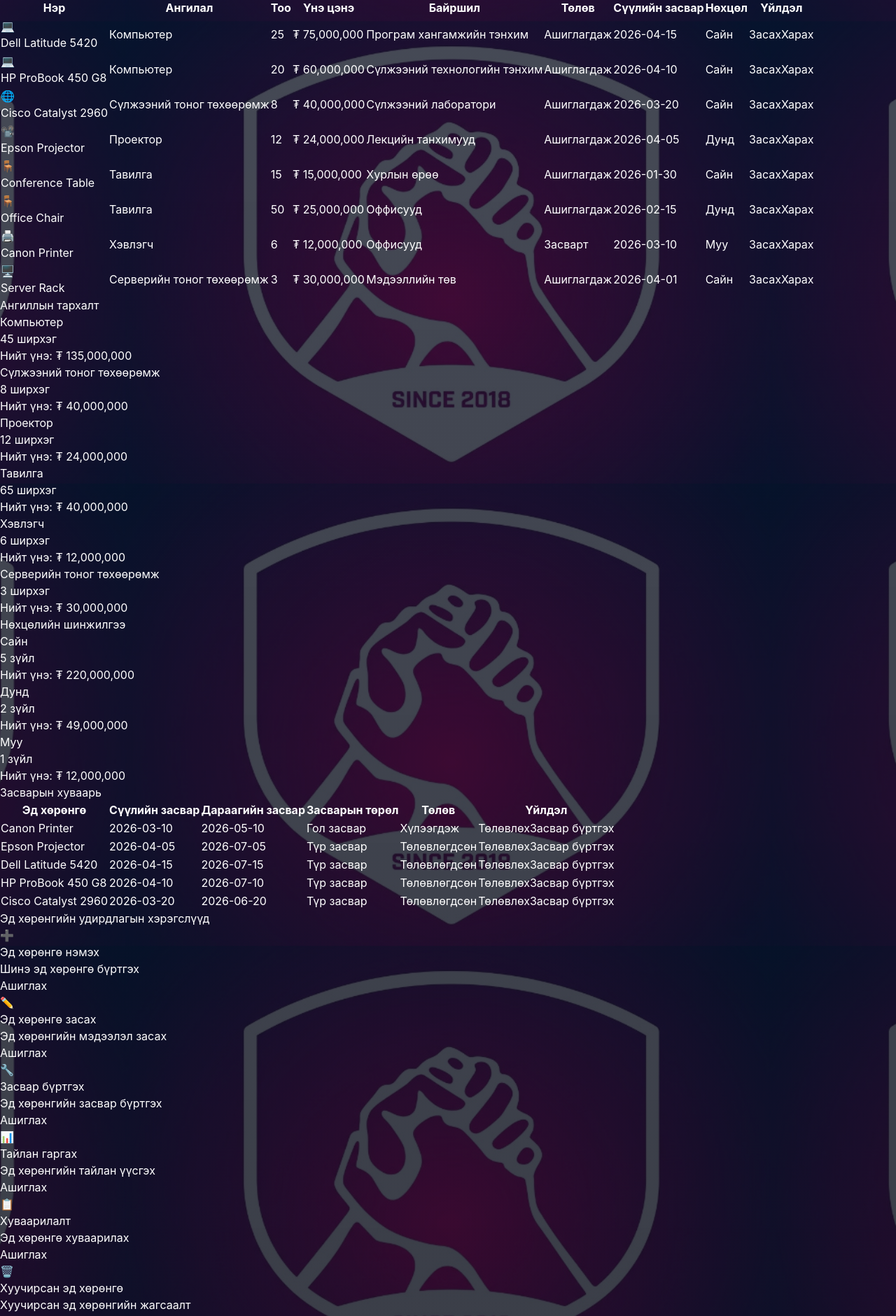
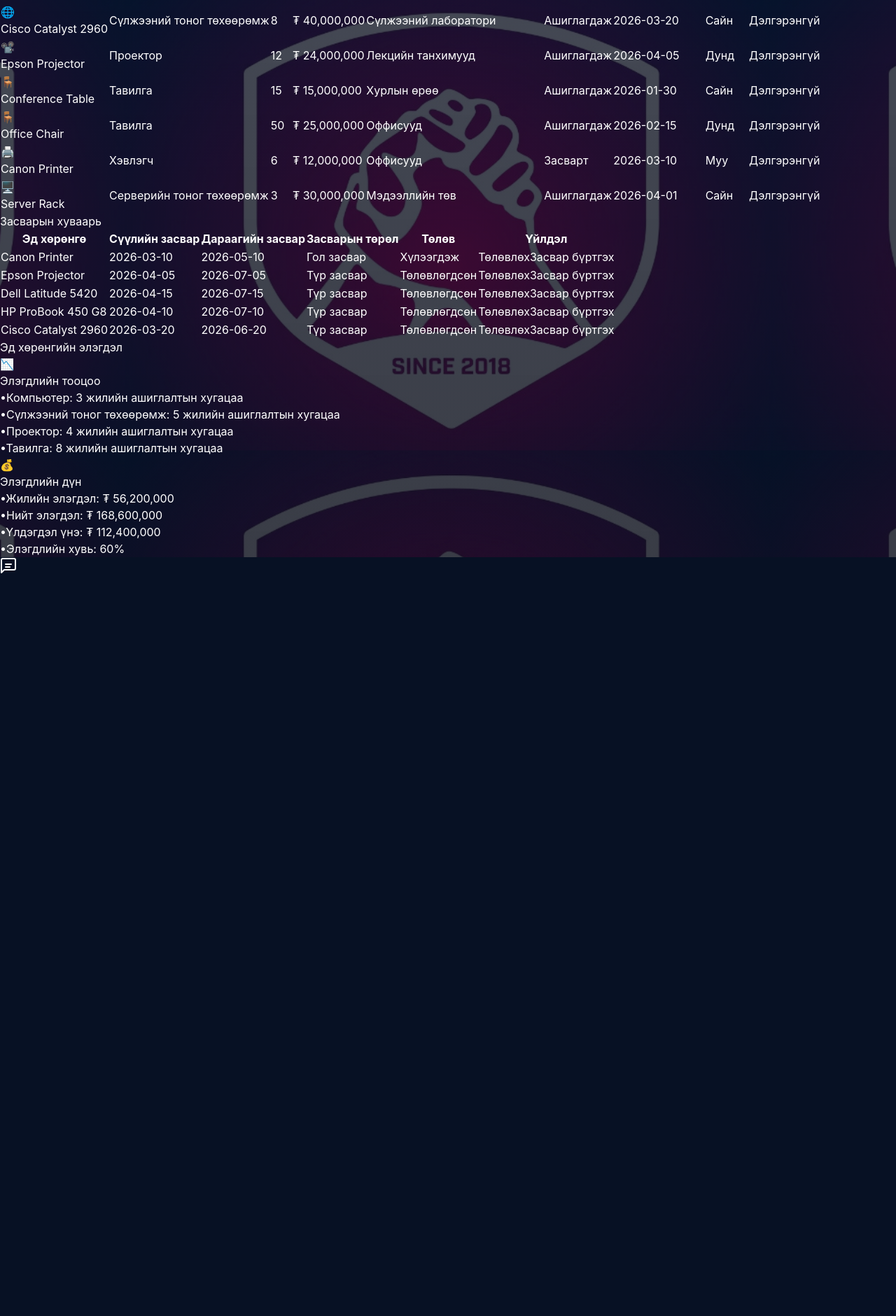
Before and after one commit to skrall1126-cyber/diplom, a Next.js app: page /admin/inventory in a window 1280 px wide. Shown: the part 680-2560 px from the top of the page at 70% size. After the commit the page ends 1506 px from the top, so only its background shows below. Built offline with nearby package versions, Linux system fonts and the light colour scheme.

Commit message:
Эд хөрөнгийн бүртгэл хуудсыг шинэчилсэн: дэлгэрэнгүй modal нэмсэн, хэрэггүй хэсгүүдийг устгасан

```diff
--- a/app/admin/inventory/page.tsx
+++ b/app/admin/inventory/page.tsx
@@ -8,6 +8,9 @@ import Link from "next/link";
 export default function Inventory() {
   const [activeMenu, setActiveMenu] = useState("Эд хөрөнгийн бүртгэл");
   const [userType, setUserType] = useState<"admin" | "training" | "finance" | null>(null);
+  const [selectedItem, setSelectedItem] = useState<any>(null);
+  const [isDetailModalOpen, setIsDetailModalOpen] = useState(false);
+  const [isEditing, setIsEditing] = useState(false);
 
   useEffect(() => {
     if (typeof window !== 'undefined') {
@@ -82,6 +85,24 @@ export default function Inventory() {
     }
   };
 
+  const openDetailModal = (item: any) => {
+    setSelectedItem(item);
+    setIsDetailModalOpen(true);
+    setIsEditing(false);
+  };
+
+  const closeDetailModal = () => {
+    setIsDetailModalOpen(false);
+    setSelectedItem(null);
+    setIsEditing(false);
+  };
+
+  const handleSaveEdit = () => {
+    // Засвар хадгалах логик энд байна
+    setIsEditing(false);
+    alert("Мэдээлэл амжилттай хадгалагдлаа");
+  };
+
   return (
     <div className="min-h-screen font-sans text-white">
       <Navbar />
@@ -98,35 +119,13 @@ export default function Inventory() {
           }}
         >
           <div className="mx-auto max-w-7xl space-y-6">
-            {/* Header */}
-            <div className="flex flex-col md:flex-row items-start md:items-center justify-between gap-4">
-              <div>
-                <h1 className="text-2xl font-bold text-white">Эд хөрөнгийн бүртгэл</h1>
-                <p className="mt-1 text-sm text-white/50">Сургуулийн эд хөрөнгийн бүртгэл, хяналт</p>
-              </div>
-              <div className="flex items-center gap-3">
-                <div className="rounded-lg border border-white/10 bg-white/[0.06] px-4 py-2">
-                  <p className="text-sm font-medium text-white">{getAdminTitle()}</p>
-                  <p className="text-xs text-white/40">Эд хөрөнгийн бүртгэл</p>
-                </div>
-                <Link href={getBackLink()} className="rounded-lg border border-white/10 bg-white/[0.06] px-4 py-2 text-sm text-white/70 hover:text-white">
-                  Буцах
-                </Link>
-              </div>
-            </div>
-
             {/* Inventory List */}
             <div className="rounded-2xl border border-white/10 bg-[#081120]/70 p-5 backdrop-blur-md">
               <div className="flex items-center justify-between mb-6">
                 <h2 className="text-lg font-semibold text-white">Эд хөрөнгийн жагсаалт</h2>
-                <div className="flex gap-2">
-                  <button className="rounded-lg border border-white/10 bg-white/[0.06] px-4 py-2 text-sm text-white/70 hover:text-white">
-                    Тайлан татах
-                  </button>
-                  <button className="rounded-lg border border-emerald-400/30 bg-emerald-500/15 px-4 py-2 text-sm font-medium text-emerald-200 hover:bg-emerald-500/25">
-                    Шинэ эд хөрөнгө нэмэх
-                  </button>
-                </div>
+                <button className="rounded-lg border border-emerald-400/30 bg-emerald-500/15 px-4 py-2 text-sm font-medium text-emerald-200 hover:bg-emerald-500/25">
+                  Шинэ эд хөрөнгө нэмэх
+                </button>
               </div>
 
               <div className="overflow-x-auto">
@@ -185,84 +184,17 @@ export default function Inventory() {
                           </p>
                         </td>
                         <td className="px-4 py-3">
-                          <div className="flex gap-2">
-                            <button className="rounded-lg border border-white/10 bg-white/5 px-3 py-1.5 text-xs text-white/70 hover:text-white">
-                              Засах
-                            </button>
-                            <button className="rounded-lg border border-white/10 bg-white/5 px-3 py-1.5 text-xs text-white/70 hover:text-white">
-                              Харах
-                            </button>
-                          </div>
+                          <button
+                            onClick={() => openDetailModal(item)}
+                            className="rounded-lg border border-blue-400/30 bg-blue-500/15 px-4 py-1.5 text-xs font-medium text-blue-200 hover:bg-blue-500/25"
+                          >
+                            Дэлгэрэнгүй
+                          </button>
                         </td>
                       </tr>
                     ))}
                   </tbody>
                 </table>
-              </div>
-            </div>
-
-            {/* Inventory Analysis */}
-            <div className="grid gap-6 lg:grid-cols-2">
-              {/* Category Distribution */}
-              <div className="rounded-2xl border border-white/10 bg-[#081120]/70 p-5 backdrop-blur-md">
-                <h2 className="text-lg font-semibold text-white mb-4">Ангиллын тархалт</h2>
-                <div className="space-y-4">
-                  {[
-                    { category: "Компьютер", count: 45, value: "₮ 135,000,000", color: "from-blue-400 to-cyan-300" },
-                    { category: "Сүлжээний тоног төхөөрөмж", count: 8, value: "₮ 40,000,000", color: "from-emerald-400 to-green-300" },
-                    { category: "Проектор", count: 12, value: "₮ 24,000,000", color: "from-amber-400 to-yellow-300" },
-                    { category: "Тавилга", count: 65, value: "₮ 40,000,000", color: "from-purple-400 to-pink-300" },
-                    { category: "Хэвлэгч", count: 6, value: "₮ 12,000,000", color: "from-red-400 to-orange-300" },
-                    { category: "Серверийн тоног төхөөрөмж", count: 3, value: "₮ 30,000,000", color: "from-indigo-400 to-blue-300" },
-                  ].map((item, index) => (
-                    <div key={index} className="rounded-lg border border-white/5 bg-white/[0.03] p-3">
-                      <div className="flex items-center justify-between mb-2">
-                        <p className="text-sm font-medium text-white">{item.category}</p>
-                        <span className="text-sm font-bold text-white">{item.count} ширхэг</span>
-                      </div>
-                      <div className="flex items-center justify-between text-xs text-white/50 mb-1">
-                        <span>Нийт үнэ: {item.value}</span>
-                      </div>
-                      <div className="h-2 overflow-hidden rounded-full bg-white/10">
-                        <div
-                          className={`h-full rounded-full bg-gradient-to-r ${item.color}`}
-                          style={{ width: `${(item.count / summaryStats.totalItems) * 100}%` }}
-                        />
-                      </div>
-                    </div>
-                  ))}
-                </div>
-              </div>
-
-              {/* Condition Analysis */}
-              <div className="rounded-2xl border border-white/10 bg-[#081120]/70 p-5 backdrop-blur-md">
-                <h2 className="text-lg font-semibold text-white mb-4">Нөхцөлийн шинжилгээ</h2>
-                <div className="space-y-4">
-                  {[
-                    { condition: "Сайн", count: 5, value: "₮ 220,000,000", color: "bg-emerald-500" },
-                    { condition: "Дунд", count: 2, value: "₮ 49,000,000", color: "bg-amber-500" },
-                    { condition: "Муу", count: 1, value: "₮ 12,000,000", color: "bg-red-500" },
-                  ].map((item, index) => (
-                    <div key={index} className="rounded-lg border border-white/5 bg-white/[0.03] p-3">
-                      <div className="flex items-center justify-between mb-2">
-                        <div className="flex items-center gap-2">
-                          <div className={`h-3 w-3 rounded-full ${item.color}`} />
-                          <p className="text-sm font-medium text-white">{item.condition}</p>
-                        </div>
-                        <span className="text-sm font-bold text-white">{item.count} зүйл</span>
-                      </div>
-                      <div className="flex items-center justify-between text-xs text-white/50 mb-1">
-                        <span>Нийт үнэ: {item.value}</span>
-                      </div>
-                      <div className="h-2 overflow-hidden rounded-full bg-white/10">
-                        <div
-                          className={`h-full rounded-full ${item.color}`}
-                          style={{ width: `${(item.count / inventoryData.length) * 100}%` }}
-                        />
-                      </div>
-                    </div>
-                  ))}
-                </div>
               </div>
             </div>
 
@@ -321,66 +253,6 @@ export default function Inventory() {
                     ))}
                   </tbody>
                 </table>
-              </div>
-            </div>
-
-            {/* Management Tools */}
-            <div className="rounded-2xl border border-white/10 bg-[#081120]/70 p-5 backdrop-blur-md">
-              <h2 className="text-lg font-semibold text-white mb-4">Эд хөрөнгийн удирдлагын хэрэгслүүд</h2>
-              <div className="grid gap-4 md:grid-cols-2 lg:grid-cols-3">
-                {[
-                  {
-                    name: "Эд хөрөнгө нэмэх",
-                    description: "Шинэ эд хөрөнгө бүртгэх",
-                    icon: "➕",
-                    color: "from-emerald-500 to-teal-600"
-                  },
-                  {
-                    name: "Эд хөрөнгө засах",
-                    description: "Эд хөрөнгийн мэдээлэл засах",
-                    icon: "✏️",
-                    color: "from-blue-500 to-cyan-600"
-                  },
-                  {
-                    name: "Засвар бүртгэх",
-                    description: "Эд хөрөнгийн засвар бүртгэх",
-                    icon: "🔧",
-                    color: "from-amber-500 to-orange-600"
-                  },
-                  {
-                    name: "Тайлан гаргах",
-                    description: "Эд хөрөнгийн тайлан үүсгэх",
-                    icon: "📊",
-                    color: "from-purple-500 to-pink-600"
-                  },
-                  {
-                    name: "Хуваарилалт",
-                    description: "Эд хөрөнгө хуваарилах",
-                    icon: "📋",
-                    color: "from-indigo-500 to-blue-600"
-                  },
-                  {
-                    name: "Хуучирсан эд хөрөнгө",
-                    description: "Хуучирсан эд хөрөнгийн жагсаалт",
-                    icon: "🗑️",
-                    color: "from-rose-500 to-red-600"
-                  },
-                ].map((tool, index) => (
-                  <div key={index} className="rounded-xl border border-white/10 bg-white/[0.06] p-4">
-                    <div className="flex items-center gap-3 mb-4">
-                      <div className={`h-12 w-12 rounded-full bg-gradient-to-br ${tool.color} flex items-center justify-center`}>
-                        <span className="text-xl">{tool.icon}</span>
-                      </div>
-                      <div>
-                        <h3 className="font-bold text-white">{tool.name}</h3>
-                        <p className="text-sm text-white/50">{tool.description}</p>
-                      </div>
-                    </div>
-                    <button className="w-full rounded-lg border border-white/10 bg-white/[0.06] px-4 py-2 text-sm text-white/70 hover:text-white">
-                      Ашиглах
-                    </button>
-                  </div>
-                ))}
               </div>
             </div>
 
@@ -445,6 +317,226 @@ export default function Inventory() {
           </div>
         </main>
       </div>
+
+      {/* Дэлгэрэнгүй мэдээллийн Modal */}
+      {isDetailModalOpen && selectedItem && (
+        <div className="fixed inset-0 z-50 flex items-center justify-center bg-black/60 backdrop-blur-sm p-4">
+          <div className="relative w-full max-w-4xl max-h-[90vh] overflow-y-auto rounded-2xl border border-white/10 bg-[#0a1628] p-6 shadow-2xl">
+            {/* Modal Header */}
+            <div className="flex items-center justify-between mb-6 pb-4 border-b border-white/10">
+              <div className="flex items-center gap-4">
+                <div className="h-16 w-16 rounded-full bg-gradient-to-br from-blue-600 to-blue-800 flex items-center justify-center text-3xl">
+                  {getCategoryIcon(selectedItem.category)}
+                </div>
+                <div>
+                  <h2 className="text-2xl font-bold text-white">{selectedItem.name}</h2>
+                  <p className="text-sm text-white/50 mt-1">ID: {selectedItem.id}</p>
+                </div>
+              </div>
+              <div className="flex items-center gap-2">
+                {!isEditing && (
+                  <button
+                    onClick={() => setIsEditing(true)}
+                    className="h-10 w-10 rounded-full border border-white/10 bg-white/5 text-white/70 hover:bg-white/10 hover:text-white flex items-center justify-center text-lg"
+                    title="Засах"
+                  >
+                    ✎
+                  </button>
+                )}
+                <button
+                  onClick={closeDetailModal}
+                  className="h-10 w-10 rounded-full border border-white/10 bg-white/5 text-white/70 hover:bg-white/10 hover:text-white flex items-center justify-center"
+                >
+                  ✕
+                </button>
+              </div>
+            </div>
+
+            {/* Modal Content */}
+            <div className="space-y-6">
+              {/* Үндсэн мэдээлэл */}
+              <div className="rounded-xl border border-white/10 bg-white/[0.03] p-5">
+                <h3 className="text-lg font-semibold text-white mb-4">Үндсэн мэдээлэл</h3>
+                <div className="grid gap-4 md:grid-cols-2">
+                  <div>
+                    <label className="text-sm text-white/50 block mb-2">Нэр</label>
+                    {isEditing ? (
+                      <input
+                        type="text"
+                        defaultValue={selectedItem.name}
+                        className="w-full rounded-lg border border-white/10 bg-white/5 px-3 py-2 text-sm text-white focus:border-blue-400 focus:outline-none"
+                      />
+                    ) : (
+                      <p className="text-white font-medium">{selectedItem.name}</p>
+                    )}
+                  </div>
+                  <div>
+                    <label className="text-sm text-white/50 block mb-2">Ангилал</label>
+                    {isEditing ? (
+                      <input
+                        type="text"
+                        defaultValue={selectedItem.category}
+                        className="w-full rounded-lg border border-white/10 bg-white/5 px-3 py-2 text-sm text-white focus:border-blue-400 focus:outline-none"
+                      />
+                    ) : (
+                      <p className="text-white font-medium">{selectedItem.category}</p>
+                    )}
+                  </div>
+                  <div>
+                    <label className="text-sm text-white/50 block mb-2">Тоо ширхэг</label>
+                    {isEditing ? (
+                      <input
+                        type="number"
+                        defaultValue={selectedItem.quantity}
+                        className="w-full rounded-lg border border-white/10 bg-white/5 px-3 py-2 text-sm text-white focus:border-blue-400 focus:outline-none"
+                      />
+                    ) : (
+                      <p className="text-white font-medium">{selectedItem.quantity}</p>
+                    )}
+                  </div>
+                  <div>
+                    <label className="text-sm text-white/50 block mb-2">Үнэ цэнэ</label>
+                    {isEditing ? (
+                      <input
+                        type="text"
+                        defaultValue={selectedItem.value}
+                        className="w-full rounded-lg border border-white/10 bg-white/5 px-3 py-2 text-sm text-white focus:border-blue-400 focus:outline-none"
+                      />
+                    ) : (
+                      <p className="text-emerald-400 font-bold">{selectedItem.value}</p>
+                    )}
+                  </div>
+                  <div>
+                    <label className="text-sm text-white/50 block mb-2">Байршил</label>
+                    {isEditing ? (
+                      <input
+                        type="text"
+                        defaultValue={selectedItem.location}
+                        className="w-full rounded-lg border border-white/10 bg-white/5 px-3 py-2 text-sm text-white focus:border-blue-400 focus:outline-none"
+                      />
+                    ) : (
+                      <p className="text-white font-medium">{selectedItem.location}</p>
+                    )}
+                  </div>
+                  <div>
+                    <label className="text-sm text-white/50 block mb-2">Төлөв</label>
+                    {isEditing ? (
+                      <input
+                        type="text"
+                        defaultValue={selectedItem.status}
+                        className="w-full rounded-lg border border-white/10 bg-white/5 px-3 py-2 text-sm text-white focus:border-blue-400 focus:outline-none"
+                      />
+                    ) : (
+                      <span className={`inline-block rounded-full border px-3 py-1 text-xs ${getStatusColor(selectedItem.status)}`}>
+                        {selectedItem.status}
+                      </span>
+                    )}
+                  </div>
+                </div>
+              </div>
+
+              {/* Засвар үйлчилгээний мэдээлэл */}
+              <div className="rounded-xl border border-white/10 bg-white/[0.03] p-5">
+                <h3 className="text-lg font-semibold text-white mb-4">Засвар үйлчилгээ</h3>
+                <div className="grid gap-4 md:grid-cols-2">
+                  <div>
+                    <label className="text-sm text-white/50 block mb-2">Сүүлийн засвар</label>
+                    {isEditing ? (
+                      <input
+                        type="date"
+                        defaultValue={selectedItem.lastMaintenance}
+                        className="w-full rounded-lg border border-white/10 bg-white/5 px-3 py-2 text-sm text-white focus:border-blue-400 focus:outline-none"
+                      />
+                    ) : (
+                      <p className="text-white font-medium">{selectedItem.lastMaintenance}</p>
+                    )}
+                  </div>
+                  <div>
+                    <label className="text-sm text-white/50 block mb-2">Нөхцөл байдал</label>
+                    {isEditing ? (
+                      <input
+                        type="text"
+                        defaultValue={selectedItem.condition}
+                        className="w-full rounded-lg border border-white/10 bg-white/5 px-3 py-2 text-sm text-white focus:border-blue-400 focus:outline-none"
+                      />
+                    ) : (
+                      <p className={`font-bold ${getConditionColor(selectedItem.condition)}`}>
+                        {selectedItem.condition}
+                      </p>
+                    )}
+                  </div>
+                </div>
+              </div>
+
+              {/* Нэмэлт мэдээлэл */}
+              <div className="rounded-xl border border-white/10 bg-white/[0.03] p-5">
+                <h3 className="text-lg font-semibold text-white mb-4">Нэмэлт мэдээлэл</h3>
+                <div className="space-y-3">
+                  <div className="flex items-center justify-between py-2 border-b border-white/5">
+                    <span className="text-sm text-white/50">Бүртгэсэн огноо</span>
+                    <span className="text-sm text-white font-medium">2024-01-15</span>
+                  </div>
+                  <div className="flex items-center justify-between py-2 border-b border-white/5">
+                    <span className="text-sm text-white/50">Баталгаат хугацаа</span>
+                    <span className="text-sm text-white font-medium">2027-01-15 хүртэл</span>
+                  </div>
+                  <div className="flex items-center justify-between py-2 border-b border-white/5">
+                    <span className="text-sm text-white/50">Хариуцагч</span>
+                    <span className="text-sm text-white font-medium">Б.Болд</span>
+                  </div>
+                  <div className="flex items-center justify-between py-2">
+                    <span className="text-sm text-white/50">Үйлдвэрлэгч</span>
+                    <span className="text-sm text-white font-medium">Dell Inc.</span>
+                  </div>
+                </div>
+              </div>
+
+              {/* Засварын түүх */}
+              <div className="rounded-xl border border-white/10 bg-white/[0.03] p-5">
+                <h3 className="text-lg font-semibold text-white mb-4">Засварын түүх</h3>
+                <div className="space-y-3">
+                  {[
+                    { date: "2026-04-15", type: "Түр засвар", description: "Цэвэрлэгээ, програм хангамж шинэчлэх", cost: "₮ 50,000" },
+                    { date: "2026-01-10", type: "Гол засвар", description: "Хатуу диск солих", cost: "₮ 350,000" },
+                    { date: "2025-10-05", type: "Түр засвар", description: "Цэвэрлэгээ", cost: "₮ 30,000" },
+                  ].map((maintenance, index) => (
+                    <div key={index} className="rounded-lg border border-white/5 bg-white/[0.02] p-3">
+                      <div className="flex items-start justify-between mb-2">
+                        <div>
+                          <p className="text-sm font-medium text-white">{maintenance.type}</p>
+                          <p className="text-xs text-white/50 mt-1">{maintenance.date}</p>
+                        </div>
+                        <span className="text-sm font-bold text-emerald-400">{maintenance.cost}</span>
+                      </div>
+                      <p className="text-xs text-white/60">{maintenance.description}</p>
+                    </div>
+                  ))}
+                </div>
+              </div>
+            </div>
+
+            {/* Modal Footer */}
+            <div className="flex items-center justify-end gap-3 mt-6 pt-4 border-t border-white/10">
+              {isEditing && (
+                <>
+                  <button
+                    onClick={() => setIsEditing(false)}
+                    className="rounded-lg border border-white/10 bg-white/5 px-4 py-2 text-sm text-white/70 hover:text-white"
+                  >
+                    Цуцлах
+                  </button>
+                  <button
+                    onClick={handleSaveEdit}
+                    className="rounded-lg border border-emerald-400/30 bg-emerald-500/15 px-4 py-2 text-sm font-medium text-emerald-200 hover:bg-emerald-500/25"
+                  >
+                    Хадгалах
+                  </button>
+                </>
+              )}
+            </div>
+          </div>
+        </div>
+      )}
     </div>
   );
 }
```
